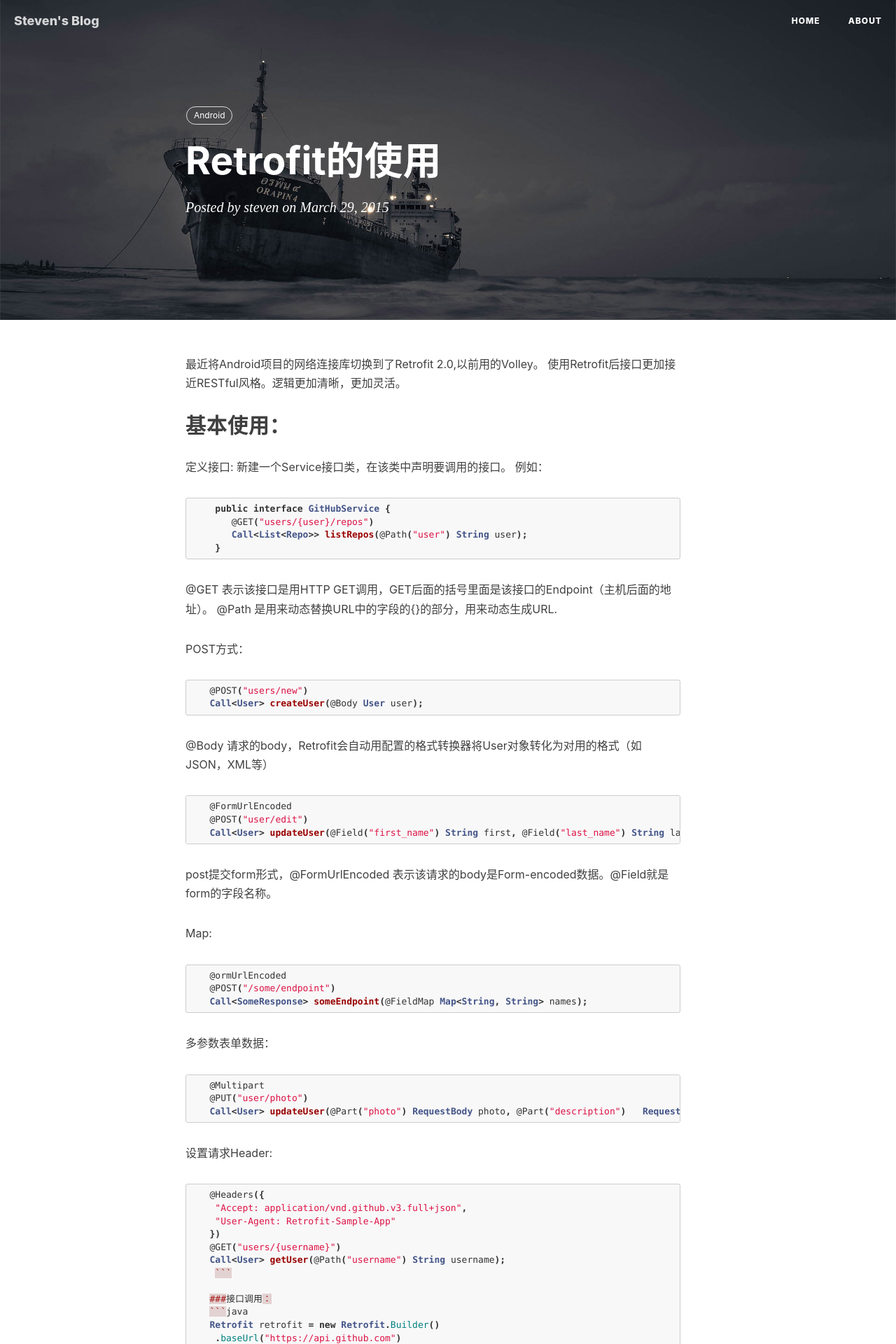
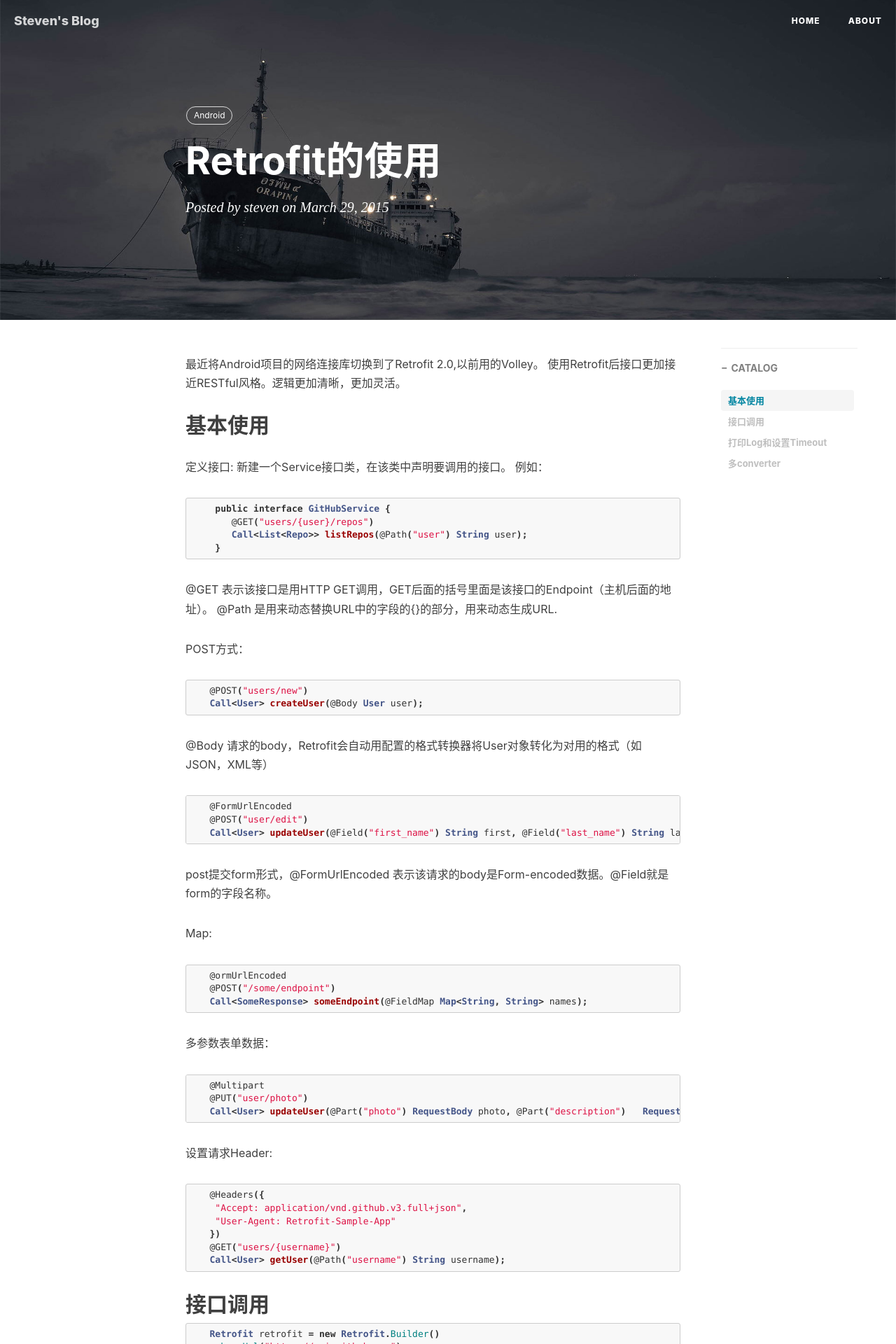
Before and after one commit to StevenDXC/Blog, a Jekyll site: the page built from _posts/2016-03-29-Retrofit的使用.md, in a window 1280 px wide. Shown: the top 1920 px of the page at 70% size. Built offline with Jekyll 4.4.1, drawn with Linux system fonts in a browser that asks for light colours; nearby versions of some CDN libraries; Markdown is read by kramdown in place of the engine named in the settings; comment, search, counter and statistics services are not loaded; some of the changed text lies outside the part shown.

Commit message:
update post

````diff
--- a/_config.yml
+++ b/_config.yml
@@ -6,7 +6,7 @@ email: chengxd3@gmail.com
 description: "About Mobile App develop"
 keyword: ""
 url: "https://stevendxc.github.io/Blog"              # your host, for absolute URL
-baseurl: "https://stevendxc.github.io/Blog"                             # for example, '/blog' if your blog hosted on 'host/blog'https://stevendxc.github.io/Blog
+baseurl: ""                             # for example, '/blog' if your blog hosted on 'host/blog'https://stevendxc.github.io/Blog
 
 
 
--- a/_posts/2016-03-29-Retrofit的使用.md
+++ b/_posts/2016-03-29-Retrofit的使用.md
@@ -12,11 +12,13 @@ tags:
 最近将Android项目的网络连接库切换到了Retrofit 2.0,以前用的Volley。
 使用Retrofit后接口更加接近RESTful风格。逻辑更加清晰，更加灵活。
 
-##基本使用：
+基本使用
+---
 
 定义接口:
   新建一个Service接口类，在该类中声明要调用的接口。
   例如：
+
   ```java
     public interface GitHubService {
        @GET("users/{user}/repos")
@@ -42,6 +44,7 @@ tags:
    post提交form形式，@FormUrlEncoded 表示该请求的body是Form-encoded数据。@Field就是form的字段名称。
 
   Map:
+
   ```java
    @ormUrlEncoded
    @POST("/some/endpoint")
@@ -49,44 +52,55 @@ tags:
    ```
 
    多参数表单数据：
+
    ```java
    @Multipart
    @PUT("user/photo")
    Call<User> updateUser(@Part("photo") RequestBody photo, @Part("description")   RequestBody description);
    ```
    设置请求Header:
-  ```java
+
+   ```java
    @Headers({
     "Accept: application/vnd.github.v3.full+json",
     "User-Agent: Retrofit-Sample-App"
    })
    @GET("users/{username}")
    Call<User> getUser(@Path("username") String username);
-    ```
+  ```
 
-   ###接口调用：
+接口调用
+---
+
+
    ```java
    Retrofit retrofit = new Retrofit.Builder()
     .baseUrl("https://api.github.com")
     .addConverterFactory(GsonConverterFactory.create())
     .build();
-
    GitHubService service = retrofit.create(GitHubService.class);
    Call<List<Repo>> call = service.listRepos("user");
-  ```
+   ```
 
    创建一个Retrofit对象，创建的时候要指定BaseUrl和数据格式转换器。数据格式转换器用来将请求的对象转换为对用的数据格式。例如配置GsonConverterFactory，则会将请求中的对象转换为JSON字符串，将响应中的JSON字符串转换为对象。
    Retrofit支持的转换器：
 
   > **Gson**: com.squareup.retrofit2:converter-gson
+
   > **Jackson**: com.squareup.retrofit2:converter-jackson
+
   > **Moshi**: com.squareup.retrofit2:converter-moshi
+
   > **Protobuf**: com.squareup.retrofit2:converter-protobuf
+
   > **Wire**: com.squareup.retrofit2:converter-wire
+
   > **Simple XML**: com.squareup.retrofit2:converter-simplexml
+
   > **Scalars (primitives, boxed, and String)**: com.squareup.retrofit2:converter-scalars
 
    你也可以自定义一个转换器，例如：
+
    ```java
    private static class RawJsonConverterFactory extends Converter.Factory {
 
@@ -120,6 +134,7 @@ tags:
    ```
   接口调用后返回一个Call<?>对象,call的泛型就是接口数据转换后的对象。Call可以指定该次请求同步还是异步。
   同步：
+
   ```java
   Response<List<Repo>> response = call.execute();
   ```
@@ -167,11 +183,14 @@ tags:
   HEADERS：打印基本信息和头信息
   BODY：打印请求和响应的所有信息
 
-  -------------------
-  ##多converter
+
+多converter
+---
+
   Retrofit可以配置多个转换器，如可以同时设置JSON和XML的转换器，Retrofit会使用配置的所有的converter对数据进行转换。
   所以添加 converter 的顺序很重要，
   例如：
+
   ```java
   Retrofit retrofit = new Retrofit.Builder()
     .baseUrl("https://api.github.com")
````
Also changed, not shown: other parts of _posts/2016-03-29-Retrofit的使用.md (+4 -3 lines).
